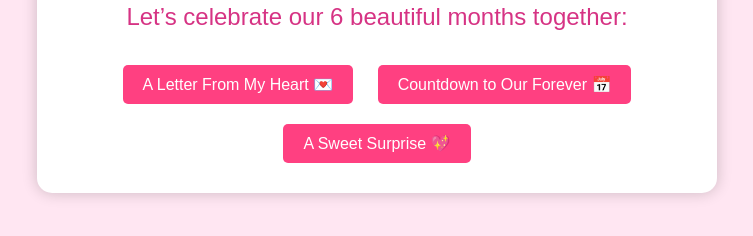
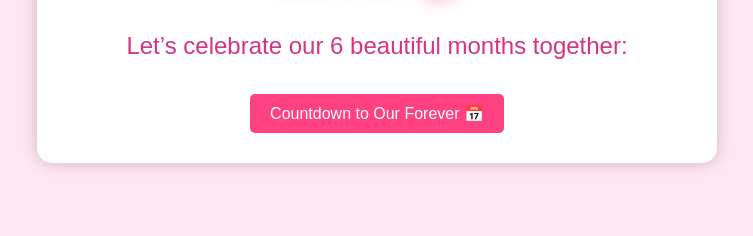
Before and after one commit to Flor1717/6th-monthsary-website, a plain HTML site: page index.html in a window 1280 px wide. Shown: the part 400-636 px from the top of the page, without its empty margins (263-1016 px from the left). Drawn offline with Linux system fonts and the light colour scheme.

Commit message:
Update index.html

```diff
--- a/index.html
+++ b/index.html
@@ -65,9 +65,7 @@
   <div class="container">
     <h1>Happy 6th Monthsary, My Love! 💕</h1>
     <p>Let’s celebrate our 6 beautiful months together:</p>
-    <button onclick="location.href='love-letter.html'">A Letter From My Heart 💌</button>
     <button onclick="location.href='countdown.html'">Countdown to Our Forever 📅</button>
-    <button onclick="location.href='surprise.html'">A Sweet Surprise 💖</button>
   </div>
   <iframe src="music.html" width="1" height="1" style="border:none; position: fixed; bottom: 0; right: 0;"></iframe>
 </body>
```
